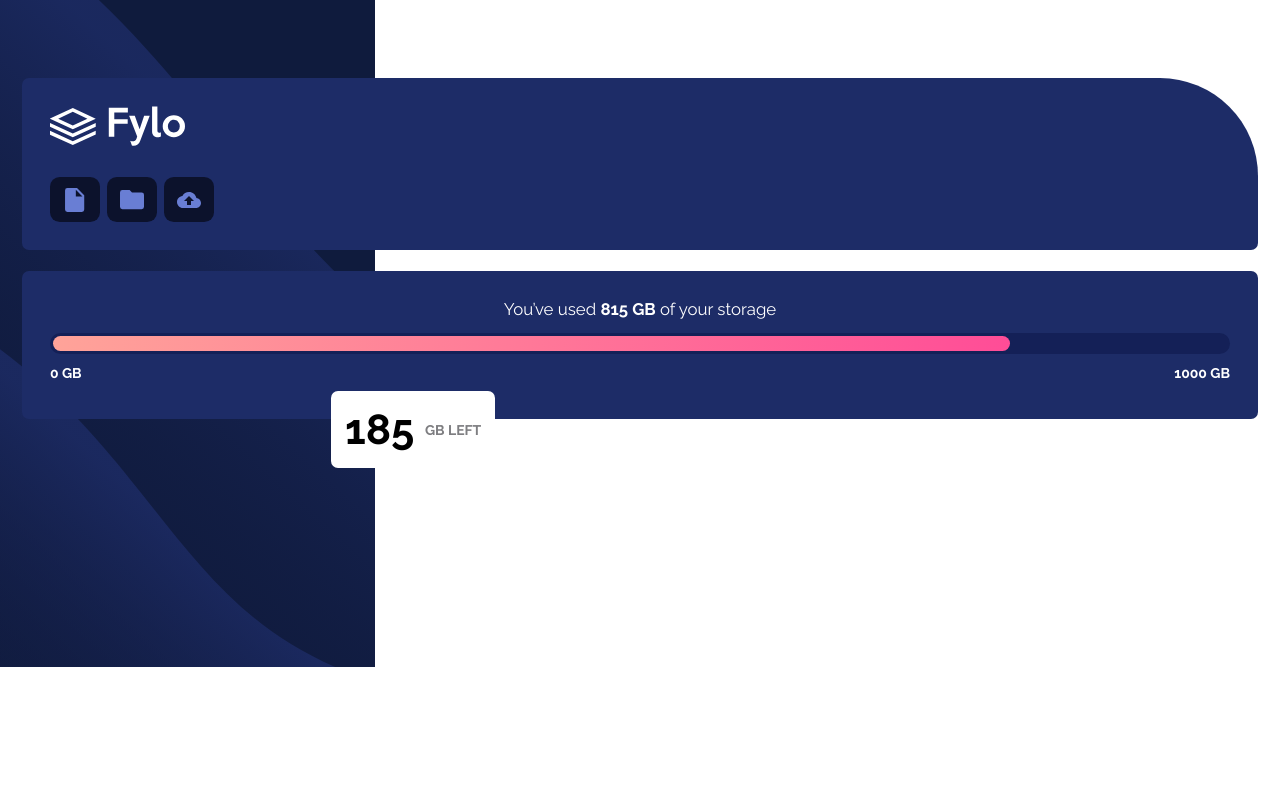
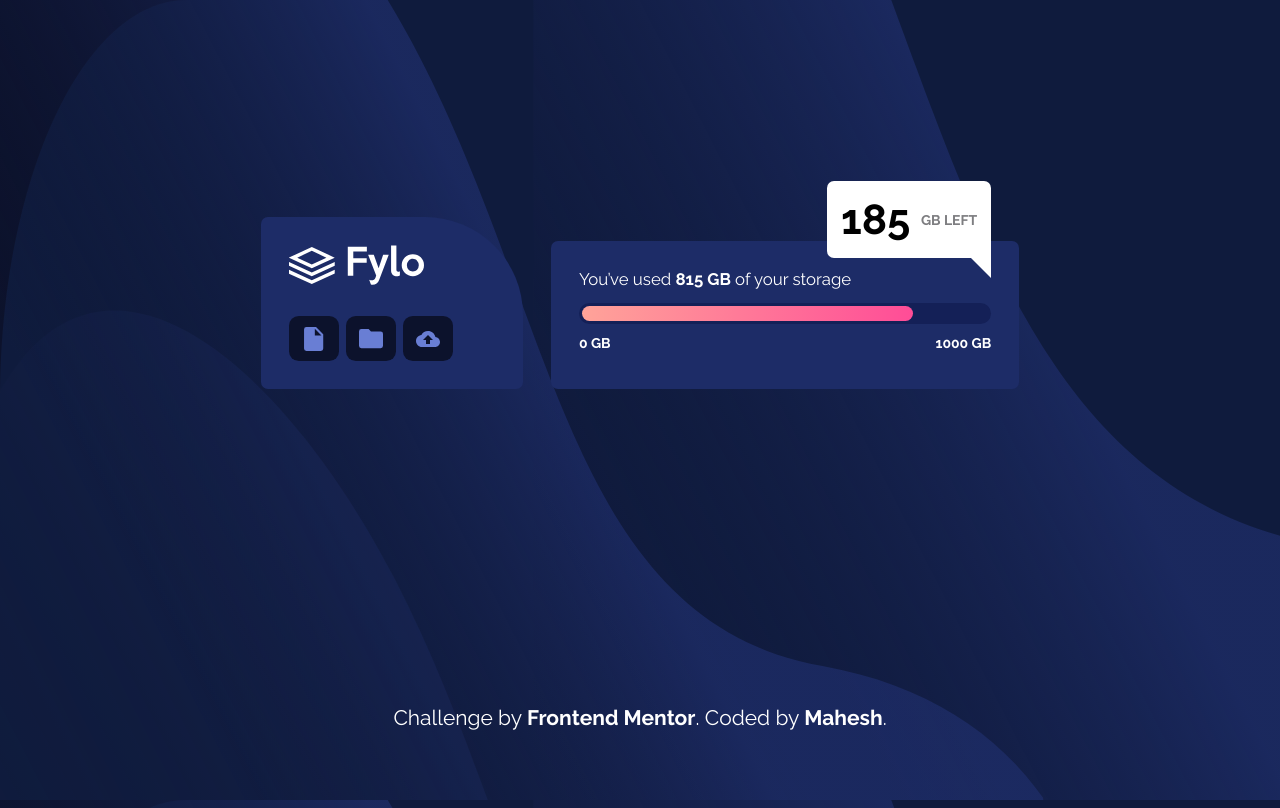
Before and after one commit to Mahesh-yadav/frontend-data-storage-component, a website: page index.html in a window 1280 px wide. Drawn offline with Linux system fonts and the light colour scheme.

Commit message:
complete desktop layout

```diff
--- a/styles.css
+++ b/styles.css
@@ -145,3 +145,66 @@ progress::-webkit-progress-value{
 .attribution a:hover{
     text-decoration: underline;
 }
+
+
+@media (min-width: 1000px){
+    html {
+        background-image: url("./images/bg-desktop.svg");
+        background-color: hsl(229, 57%, 11%);
+        background-size: 100% auto;
+        background-repeat: no-repeat;
+        background-attachment: fixed;
+        background-position: left bottom;
+        height: 100%;
+    }
+
+    body {
+        min-height: 100%;
+        padding: 0;
+        display: flex;
+        align-items: center;
+        justify-content: center;
+    }
+
+    main{
+        display: flex;
+        justify-content: center;
+        align-items: baseline;
+        padding: 0 20%;
+        width: 100%;
+    }
+
+    .top-container{
+        margin-bottom: 15rem;
+        margin-right: 2rem;
+        display: flex;
+        flex-direction: column;
+        flex: 1 1 0;
+    }
+
+    .bottom-container{
+        flex: 2 1 0;
+    }
+
+    .data-usage-desc{
+        text-align: left;
+    }
+
+    .data-left{
+        left: auto;
+        right: 2rem;
+        top: -60px;
+        border-bottom-right-radius: 0;
+    }
+
+    .data-left::after{
+        content: '';
+        width: 0;
+        height: 0;
+        border-top: solid 20px white;
+        border-left: solid 20px transparent;
+        position: absolute;
+        right: 0px;
+        bottom: -20px;
+    }
+}
```
